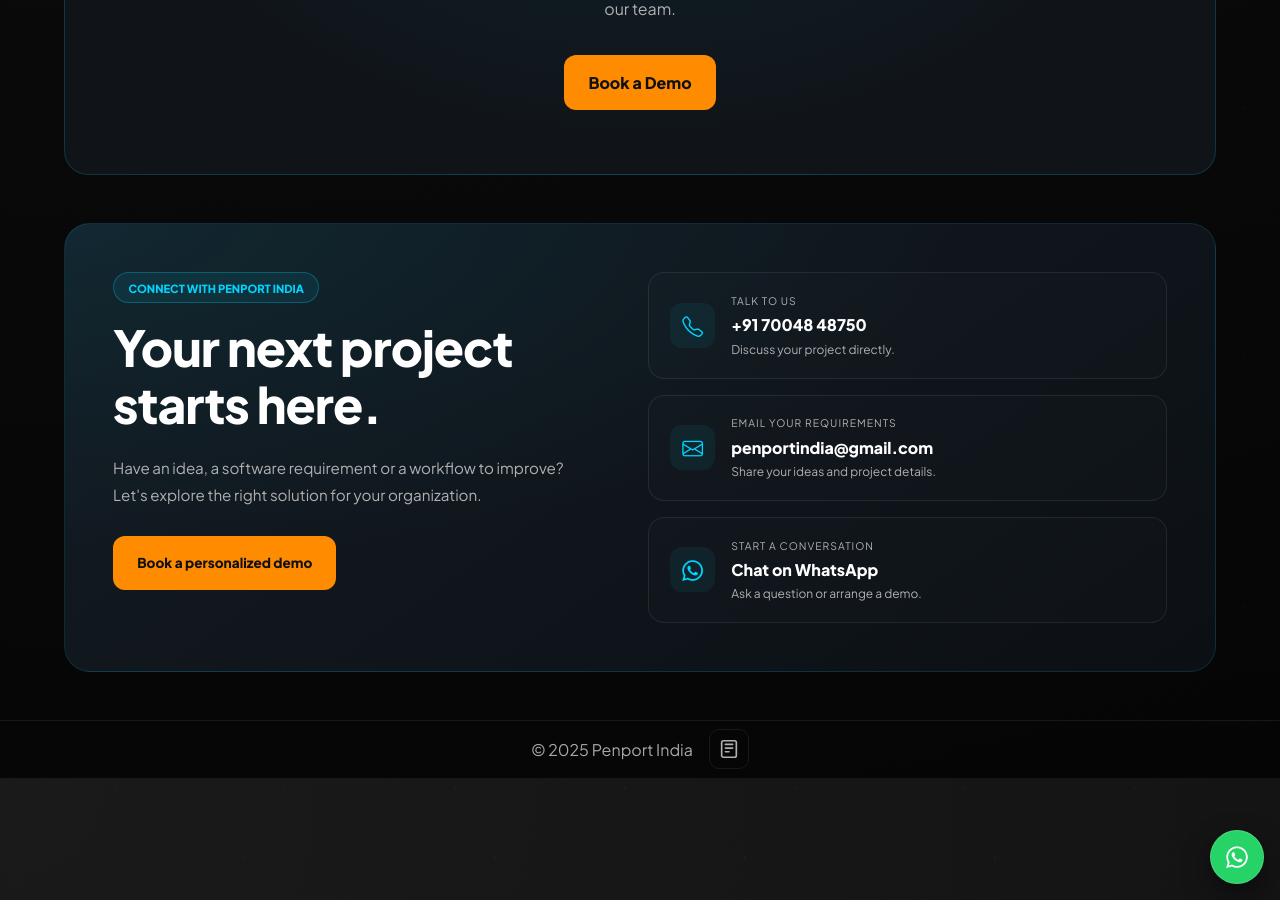
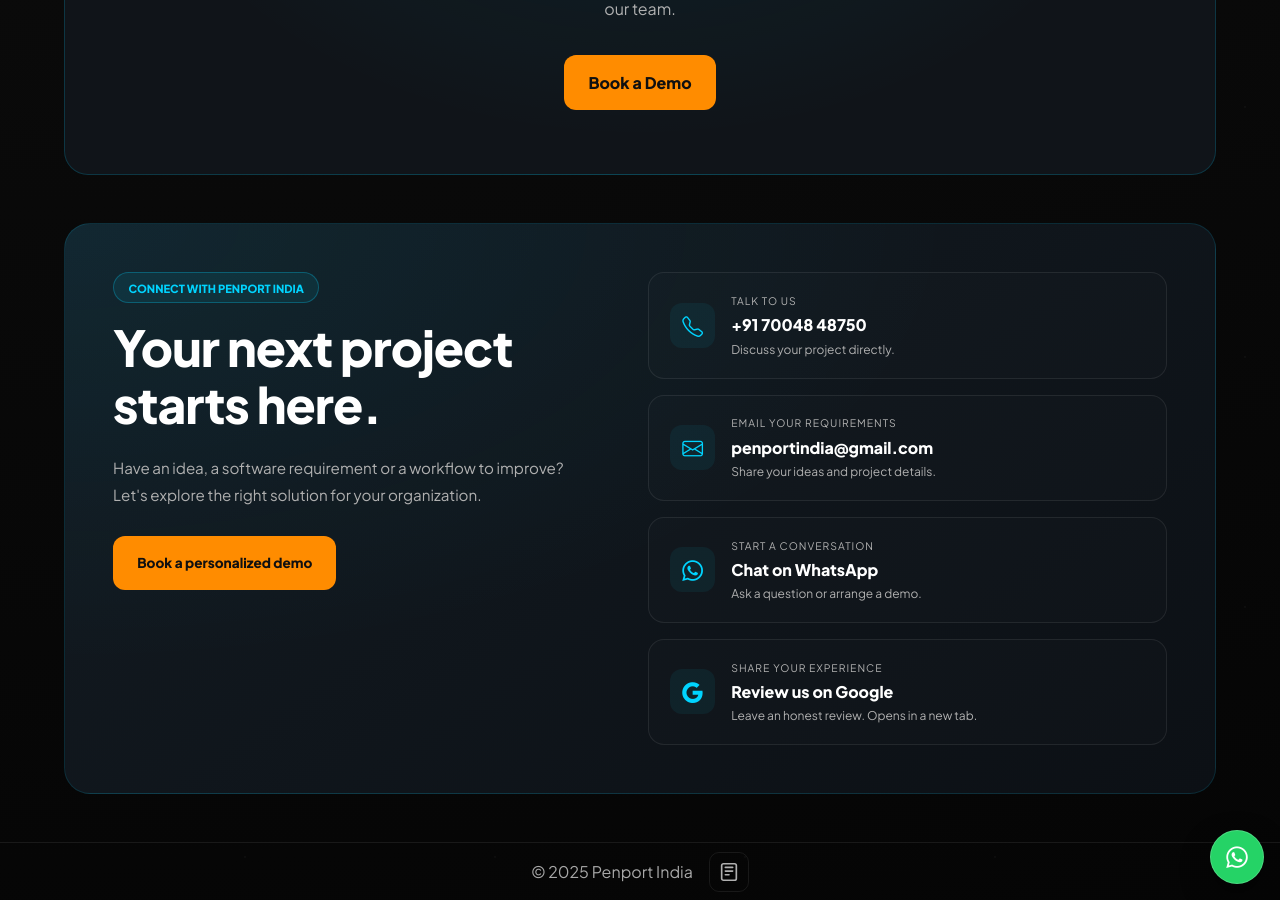
Before and after one commit to penportindia/penport, a Jekyll site: the page index.html, which Jekyll copies as it is, in a window 1280 px wide and 900 px high, scrolled down 3517 px. Built offline with Jekyll 4.4.1, drawn with Linux system fonts in a browser that asks for light colours.

Commit message:
Add Google review link to home contact section

```diff
--- a/index.html
+++ b/index.html
@@ -608,6 +608,14 @@
                             <small>Start a conversation</small><strong>Chat on WhatsApp</strong>
                             <p>Ask a question or arrange a demo.</p>
                         </div></a>
+                    <a href="https://g.page/r/CVoiRVmFWQt7EBM/review" target="_blank" rel="noopener noreferrer"
+                        ><span class="contact-method-icon"
+                            ><i class="bi bi-google" aria-hidden="true"></i
+                        ></span>
+                        <div>
+                            <small>Share your experience</small><strong>Review us on Google</strong>
+                            <p>Leave an honest review. Opens in a new tab.</p>
+                        </div></a>
                 </div>
             </section>
         </main>
```
